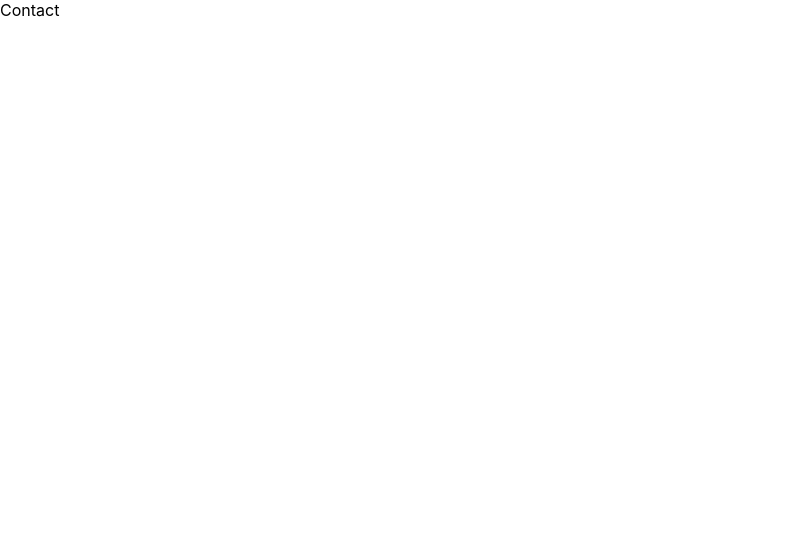
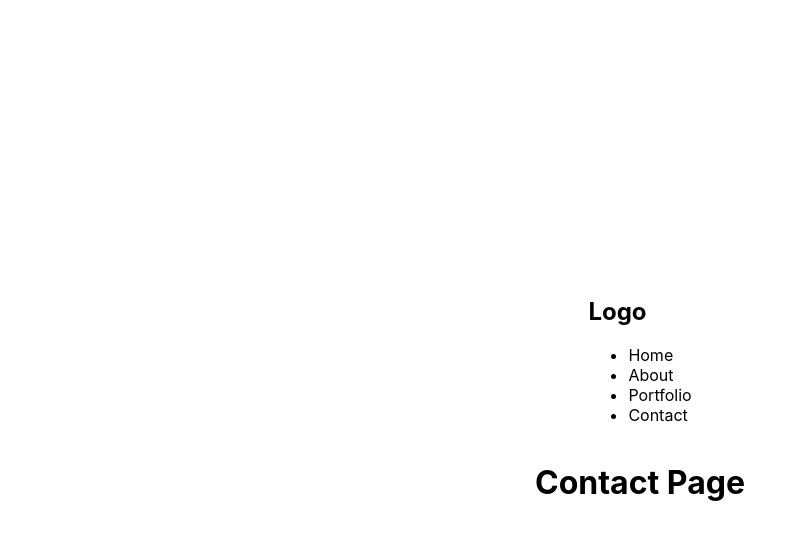
Before and after one commit to MajkoDev/my-portfolio, a Next.js app: page /contact in a window 1280 px wide. Shown: the top 540 px of the page, without its empty margins (0-806 px from the left). Built offline with nearby package versions, Linux system fonts and the light colour scheme.

Commit message:
create navbar

```diff
--- /dev/null
+++ b/components/Navbar.jsx
@@ -0,0 +1,33 @@
+import Link from "next/link";
+
+const Navbar = () => {
+  return (
+    <nav>
+      <h1 className='logo'>Logo</h1>
+      <ul>
+        <li>
+          <Link href='/'>
+            <a>Home</a>
+          </Link>
+        </li>
+        <li>
+          <Link href='/about'>
+            <a>About</a>
+          </Link>
+        </li>
+        <li>
+          <Link href='/portfolio'>
+            <a>Portfolio</a>
+          </Link>
+        </li>
+        <li>
+          <Link href='/contact'>
+            <a>Contact</a>
+          </Link>
+        </li>
+      </ul>
+    </nav>
+  );
+};
+
+export default Navbar;
--- a/pages/api/hello.js
+++ /dev/null
@@ -1,5 +0,0 @@
-// Next.js API route support: https://nextjs.org/docs/api-routes/introduction
-
-export default function handler(req, res) {
-  res.status(200).json({ name: 'John Doe' })
-}
--- a/pages/contact.js
+++ b/pages/contact.js
@@ -1,7 +1,12 @@
+import Navbar from '../components/Navbar'
+
+import styles from '../styles/Home.module.css'
+
 export default function Contact() {
     return (
-        <div>
-            Contact
+        <div className={styles.main}>
+            <Navbar />
+            <h1>Contact Page</h1>
         </div>
     );
 }
```
Also changed, not shown: pages/about.js (+7 -2 lines), pages/index.js (+6 -1 lines), pages/portfolio.js (+7 -2 lines).
